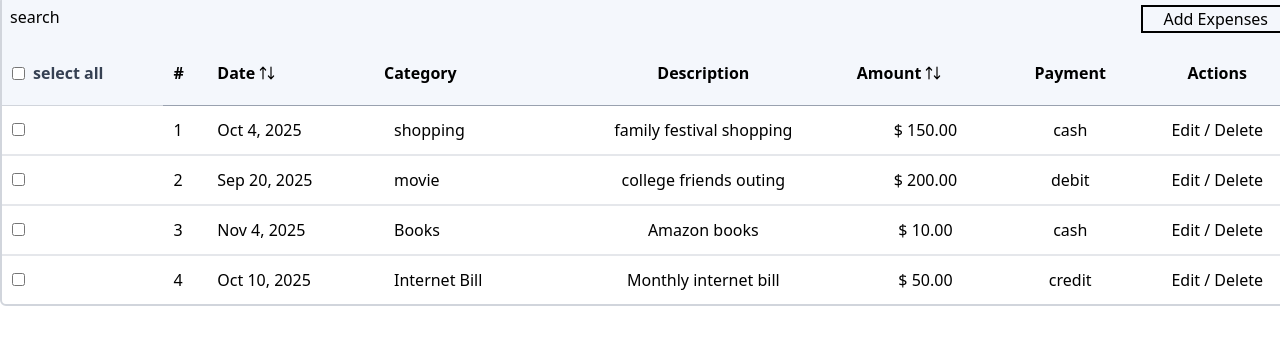
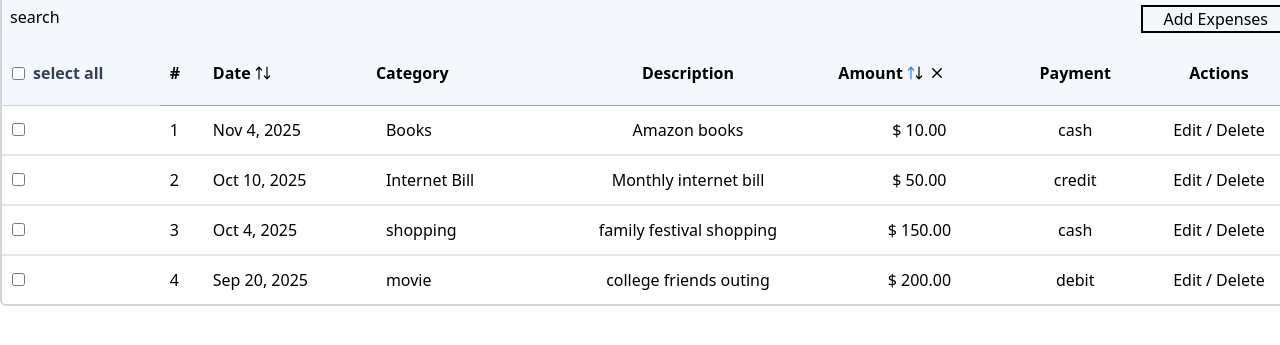
Before and after one commit to Bhavani-Bolloju/Expense-Tracker, a website built with Vite: page index.html in a window 1280 px wide. Both pictures are taken after a click on the button 933 px from the left and 114 px from the top of the page. Shown: the part 41-386 px from the top of the page. Built offline with nearby package versions, Linux system fonts and the light colour scheme.

Commit message:
implement sorting amount and clearing the previously sorted col's sort indicator

```diff
--- a/index.html
+++ b/index.html
@@ -84,7 +84,7 @@
                   </svg>
                 </button>
                 <button
-                  class="btn-clear-date hidden cursor-pointer hover:text-blue-400"
+                  class="btn-clear-date clear-sort hidden cursor-pointer hover:text-blue-400"
                 >
                   <svg
                     xmlns="http://www.w3.org/2000/svg"
@@ -112,12 +112,12 @@
               Description
             </th>
             <th
-              class="border-b border-solid border-gray-400 px-2.5 py-5"
+              class="border-b border-solid border-gray-400 px-2.5 py-5 col-amount"
               scope="col"
             >
               <div class="flex items-center">
                 <span>Amount</span>
-                <button class="cursor-pointer flex btn-sort-time">
+                <button class="cursor-pointer flex btn-sort-amount">
                   <svg
                     xmlns="http://www.w3.org/2000/svg"
                     viewBox="0 0 20 20"
@@ -145,7 +145,7 @@
                   </svg>
                 </button>
                 <button
-                  class="btn-clear-amount hidden cursor-pointer hover:text-blue-400"
+                  class="btn-clear-amount clear-sort hidden cursor-pointer hover:text-blue-400"
                 >
                   <svg
                     xmlns="http://www.w3.org/2000/svg"
--- a/src/UI/elements.js
+++ b/src/UI/elements.js
@@ -7,9 +7,11 @@ const deleteExpensesBtn = document.querySelector(".delete-expenses");
 const selectedItemsCount = document.querySelector(".items-selected");
 const selectAllCheckbox = document.querySelector(".select-all");
 const btnSortDate = document.querySelector(".btn-sort-date");
-const sortAsc = document.querySelector(".sort-asc");
-const sortDsc = document.querySelector(".sort-dsc");
+const btnSortAmount = document.querySelector(".btn-sort-amount");
+
 const btnClearDateSort = document.querySelector(".btn-clear-date");
+
+const btnClearAmountSort = document.querySelector(".btn-clear-amount");
 
 export {
   addExpenseBtn,
@@ -21,7 +23,7 @@ export {
   selectedItemsCount,
   selectAllCheckbox,
   btnSortDate,
-  sortAsc,
-  sortDsc,
-  btnClearDateSort
+  btnSortAmount,
+  btnClearDateSort,
+  btnClearAmountSort
 };
--- a/src/UI/render.js
+++ b/src/UI/render.js
@@ -3,7 +3,9 @@ import {
   expensesContainer,
   addExpenseBtn,
   deleteExpensesBtn,
-  selectedItemsCount
+  selectedItemsCount,
+  btnClearAmountSort,
+  btnClearDateSort
 } from "./elements";
 import { formatDate } from "../utils/format";
 
@@ -90,3 +92,26 @@ export function toggleMultiSelect(count) {
     selectedItemsCount.innerHTML = "";
   }
 }
+
+export function clearDateSortingIndicators() {
+  const btnSortDate = document.querySelector(".btn-sort-date");
+
+  const sortAsc = btnSortDate.querySelector(".sort-asc");
+  const sortDsc = btnSortDate.querySelector(".sort-dsc");
+
+  sortAsc.classList.remove("text-blue-500");
+  sortDsc.classList.remove("text-blue-500");
+
+  btnClearDateSort.classList.add("hidden");
+}
+export function clearAmountSortingIndicators() {
+  const btnSortAmount = document.querySelector(".btn-sort-amount");
+
+  const sortAsc = btnSortAmount.querySelector(".sort-asc");
+  const sortDsc = btnSortAmount.querySelector(".sort-dsc");
+
+  sortAsc.classList.remove("text-blue-500");
+  sortDsc.classList.remove("text-blue-500");
+
+  btnClearAmountSort.classList.add("hidden");
+}
--- a/src/core/events.js
+++ b/src/core/events.js
@@ -5,7 +5,9 @@ import {
   selectAllCheckbox,
   deleteExpensesBtn,
   btnSortDate,
-  btnClearDateSort
+  btnSortAmount,
+  btnClearDateSort,
+  btnClearAmountSort
 } from "../UI/elements";
 
 export function registerEvents({
@@ -19,7 +21,8 @@ export function registerEvents({
   onSelectAll,
   onMultiDelete,
   onDateSort,
-  onClearDateSort,
+  onAmountSort,
+  onClearSorting,
   onCancelAddExpense
 }) {
   addExpenseBtn.addEventListener("click", onAddExpense);
@@ -41,6 +44,9 @@ export function registerEvents({
   deleteExpensesBtn.addEventListener("click", onMultiDelete);
 
   btnSortDate.addEventListener("click", onDateSort);
+  btnSortAmount.addEventListener("click", onAmountSort);
 
-  btnClearDateSort.addEventListener("click", onClearDateSort);
+  btnClearDateSort.addEventListener("click", onClearSorting);
+
+  btnClearAmountSort.addEventListener("click", onClearSorting);
 }
--- a/src/features/expenses.js
+++ b/src/features/expenses.js
@@ -2,14 +2,17 @@ import {
   expensesContainer,
   selectAllCheckbox,
   btnClearDateSort,
-  addExpenseBtn
+  addExpenseBtn,
+  btnClearAmountSort
 } from "../UI/elements";
 import { nanoid } from "nanoid";
 import {
   removeNewFormElement,
   renderNewExpense,
   toggleMultiSelect,
-  renderExpenses
+  renderExpenses,
+  clearAmountSortingIndicators,
+  clearDateSortingIndicators
 } from "../UI/render";
 
 import { state } from "../core/state";
@@ -235,6 +238,8 @@ export const handleMultiSelectedExpensesDelete = function (e) {
 let orderDate = "asc";
 
 export const handleSortingDate = function (e) {
+  clearAmountSortingIndicators();
+
   const btnSortDate = e.target.closest(".btn-sort-date");
 
   const sortAsc = btnSortDate.querySelector(".sort-asc");
@@ -270,7 +275,7 @@ export const handleSortingDate = function (e) {
 };
 
 export const handleClearSorting = function (e) {
-  const row = e.target.closest(".col-date");
+  const row = e.target.closest("th");
   const sortAsc = row.querySelector(".sort-asc");
   const sortDsc = row.querySelector(".sort-dsc");
 
@@ -279,16 +284,52 @@ export const handleClearSorting = function (e) {
 
   renderExpenses(state.expenses);
 
-  btnClearDateSort.classList.add("hidden");
+  // btnClearDateSort.classList.add("hidden");
+
+  row.querySelector(".clear-sort").classList.add("hidden");
   sortAsc.classList.remove("text-blue-500");
   sortDsc.classList.remove("text-blue-500");
 };
 
+let amountOrder = "asc";
+
+export const handleSortingAmount = function (e) {
+  clearDateSortingIndicators();
+
+  const btnSortAmount = e.target.closest(".btn-sort-amount");
+
+  const sortAsc = btnSortAmount.querySelector(".sort-asc");
+  const sortDsc = btnSortAmount.querySelector(".sort-dsc");
+
+  let expenses = state.expenses;
+
+  if (amountOrder === "asc") {
+    // expenses = expenses.sort((a, b) => a.date - b.date);
+    expenses.sort((a, b) => +a.amount - +b.amount);
+
+    //update orderDate variable
+    amountOrder = "dsc";
+
+    //style the button -> asc order to reflect which order being displayed
+    sortAsc.classList.add("text-blue-500");
+    sortDsc.classList.remove("text-blue-500");
+  } else {
+    expenses.sort((a, b) => +b.amount - +a.amount);
+
+    amountOrder = "asc";
+
+    sortAsc.classList.remove("text-blue-500");
+    sortDsc.classList.add("text-blue-500");
+  }
+
+  //render the list
+  btnClearAmountSort.classList.remove("hidden");
+  renderExpenses(expenses);
+};
+
+//btn-clear-amount
+
 /*
-sorting date and amount
-
-clear date sorting feature
-implement sort by amount
 
 filter by category
 search bar for keywords (highlight matches)
--- a/src/main.js
+++ b/src/main.js
@@ -15,7 +15,8 @@ import {
   handleMultiSelectedExpensesDelete,
   handleSortingDate,
   handleClearSorting,
-  handleCancelAddExpense
+  handleCancelAddExpense,
+  handleSortingAmount
 } from "./features/expenses";
 
 import { registerEvents } from "./core/events";
@@ -43,6 +44,7 @@ registerEvents({
   onSelectAll: handleSelectAllExpenses,
   onMultiDelete: handleMultiSelectedExpensesDelete,
   onDateSort: handleSortingDate,
-  onClearDateSort: handleClearSorting,
+  onAmountSort: handleSortingAmount,
+  onClearSorting: handleClearSorting,
   onCancelAddExpense: handleCancelAddExpense
 });
```
